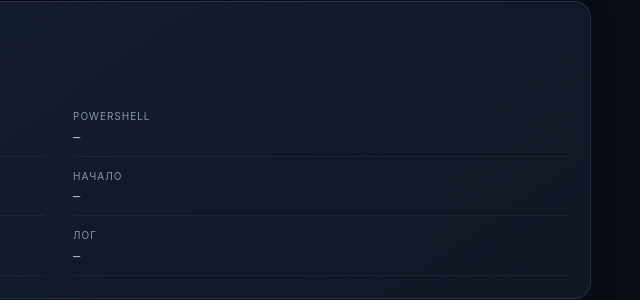
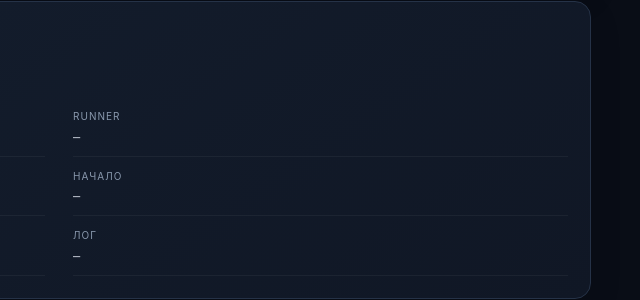
Before and after one commit to wyou25f/kotlinscriptloader, a plain HTML site: page scripts/Build-Report.html in a window 1280 px wide. Shown: the part 927-1227 px from the top of the page, 581-1221 px from the left. Drawn offline with Linux system fonts and the light colour scheme.

Commit message:
Add native Bash tooling and harden build diagnostics

```diff
--- a/scripts/Build-Report.html
+++ b/scripts/Build-Report.html
@@ -43,7 +43,7 @@
         <div class="section-head"><div><span class="eyebrow">04 / ENVIRONMENT</span><h2>Окружение и файлы</h2></div></div>
         <dl>
           <div><dt>Операционная система</dt><dd id="os">—</dd></div>
-          <div><dt>PowerShell</dt><dd id="ps">—</dd></div>
+          <div><dt>Runner</dt><dd id="runner">—</dd></div>
           <div><dt>JAVA_HOME</dt><dd id="java">—</dd></div>
           <div><dt>Начало</dt><dd id="started">—</dd></div>
           <div><dt>Завершение</dt><dd id="finished">—</dd></div>
@@ -66,7 +66,7 @@
     put("exit", report.exitCode);
     put("count", (report.taskOutput || []).length);
     put("os", report.operatingSystem);
-    put("ps", report.powershell);
+    put("runner", report.runner || report.powershell || "unknown");
     put("java", report.javaHome);
     put("started", report.startedAt);
     put("finished", report.finishedAt);
```
Also changed, not shown: .github/workflows/build.yml, README.md, scripts/README.md (added), 12 other files.
